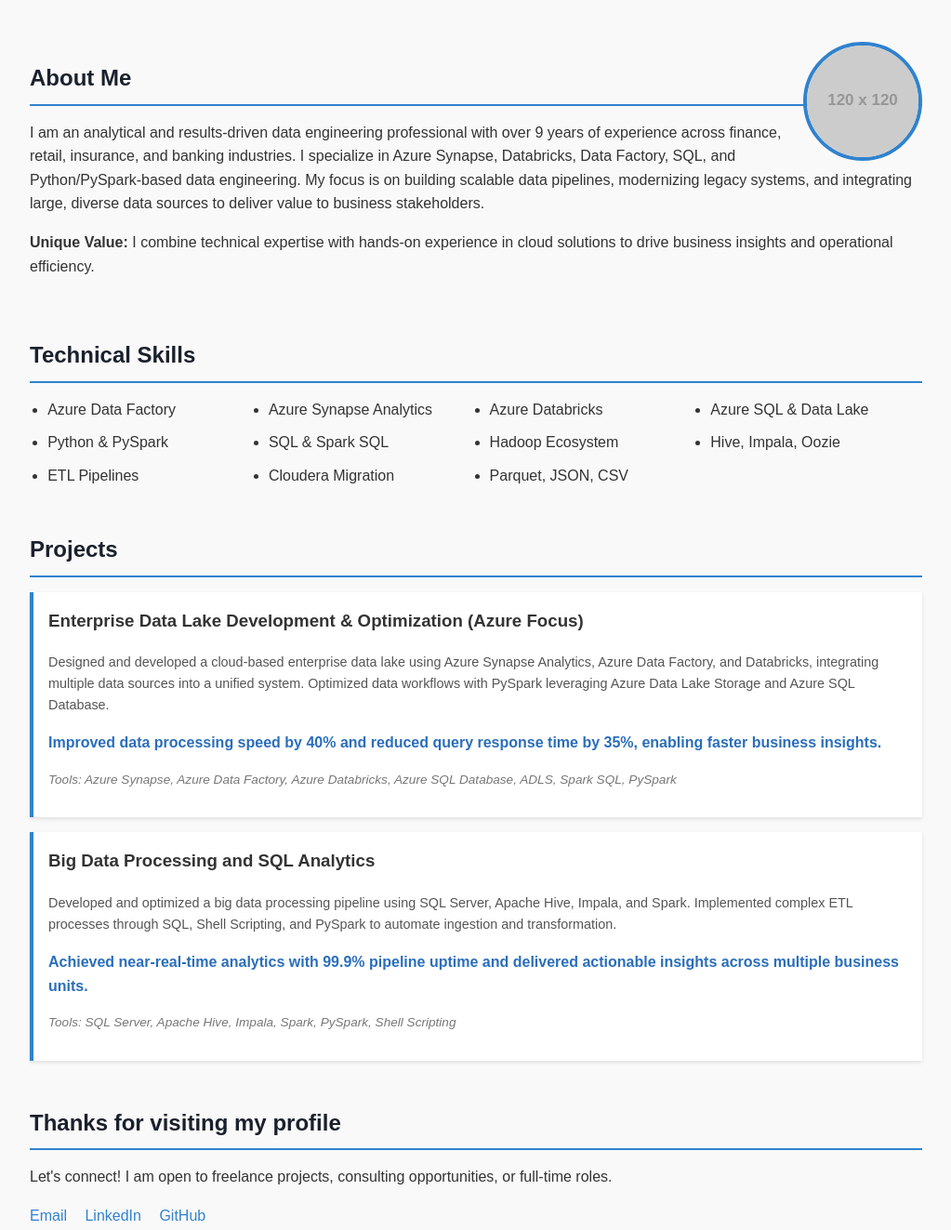
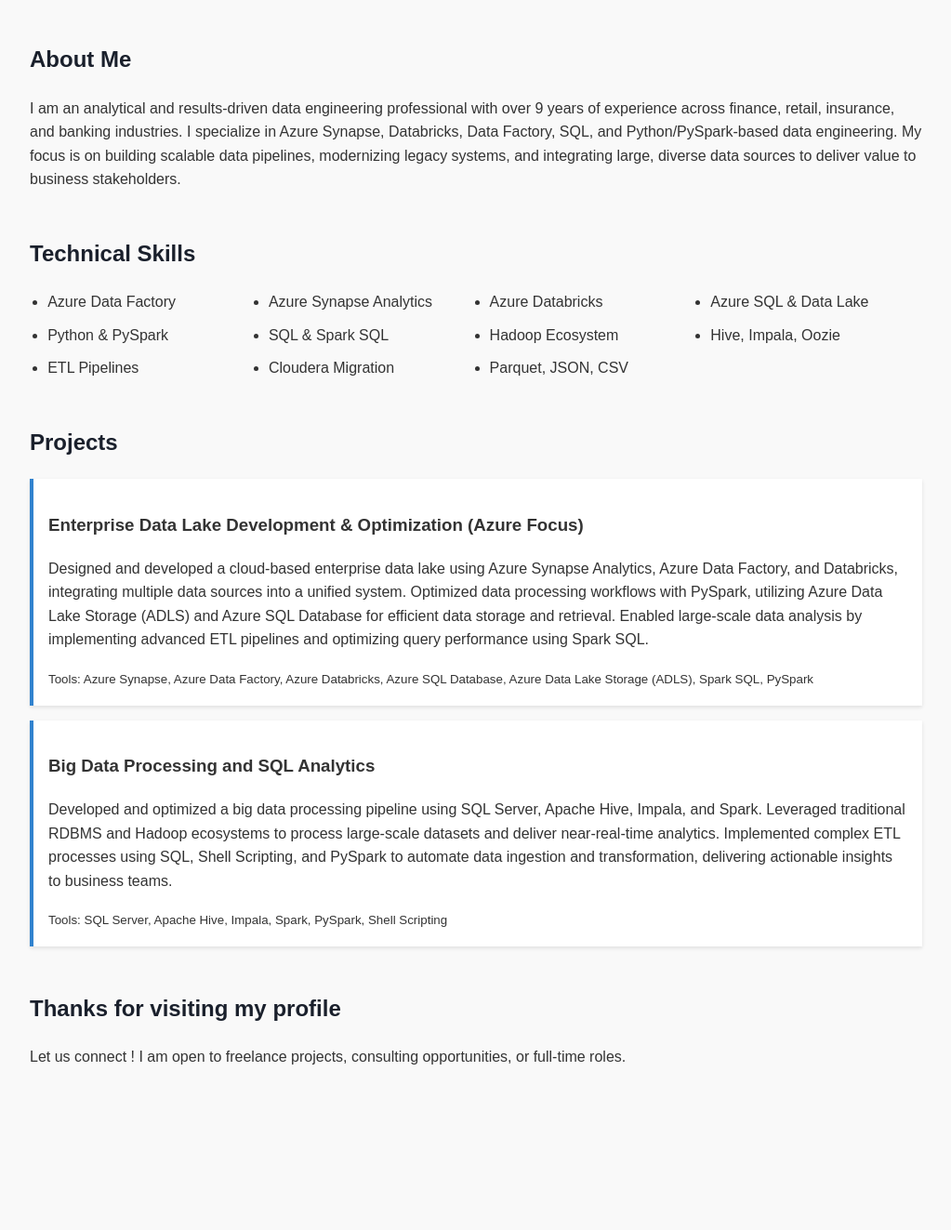
Before and after one commit to Maheshkundrapu16/data-engineer-portfolio, a plain HTML site: page index.html in a window 1280 px wide. Shown: the part 216-1539 px from the top of the page at 93% size, without its empty margins (128-1151 px from the left). After the commit the page ends 1446 px from the top, so only its background shows below. Drawn offline with Linux system fonts and the light colour scheme; placeholder pictures from the web are drawn by us.

Commit message:
Update index.html

```diff
--- a/index.html
+++ b/index.html
@@ -38,24 +38,6 @@
       border-left: 4px solid #3182ce;
       box-shadow: 0 2px 4px rgba(0, 0, 0, 0.1);
     }
-    .project h3 {
-      margin-top: 0;
-    }
-    .project-details {
-      font-size: 0.9rem;
-      color: #555;
-      margin: 0.5rem 0 1rem;
-    }
-    .project-tools {
-      font-style: italic;
-      font-size: 0.85rem;
-      color: #777;
-    }
-    .metrics {
-      margin-top: 0.8rem;
-      font-weight: bold;
-      color: #2a6ebb;
-    }
     .button {
       display: inline-block;
       margin-right: 10px;
@@ -65,36 +47,17 @@
       color: #fff;
       text-decoration: none;
       border-radius: 4px;
-      cursor: pointer;
     }
     .button-outline {
       background-color: transparent;
       border: 2px solid #3182ce;
       color: #3182ce;
-      cursor: pointer;
     }
     .contact a {
       display: inline-block;
       margin-right: 15px;
       color: #3182ce;
       text-decoration: none;
-    }
-    .profile-photo {
-      width: 120px;
-      height: 120px;
-      border-radius: 50%;
-      object-fit: cover;
-      border: 4px solid #3182ce;
-      float: right;
-      margin-left: 20px;
-    }
-    .about-section {
-      overflow: auto;
-    }
-    .section-title {
-      border-bottom: 2px solid #3182ce;
-      padding-bottom: 0.5rem;
-      margin-bottom: 1rem;
     }
   </style>
 </head>
@@ -106,11 +69,9 @@
       <p>Designing scalable, cloud-native data solutions with Azure, Spark, and Big Data.</p>
       <a class="button button-outline" href="#projects">View Projects</a>
     </header>
-
     <!-- About Section -->
-    <section id="about" class="about-section">
-      <img src="https://via.placeholder.com/120" alt="Profile Photo" class="profile-photo" />
-      <h2 class="section-title">About Me</h2>
+    <section id="about">
+      <h2>About Me</h2>
       <p>
         I am an analytical and results-driven data engineering professional with over 9 years of
         experience across finance, retail, insurance, and banking industries. I specialize in Azure
@@ -118,12 +79,10 @@
         focus is on building scalable data pipelines, modernizing legacy systems, and integrating
         large, diverse data sources to deliver value to business stakeholders.
       </p>
-      <p><strong>Unique Value:</strong> I combine technical expertise with hands-on experience in cloud solutions to drive business insights and operational efficiency.</p>
     </section>
-
     <!-- Skills Section -->
     <section id="skills">
-      <h2 class="section-title">Technical Skills</h2>
+      <h2>Technical Skills</h2>
       <ul>
         <li>Azure Data Factory</li>
         <li>Azure Synapse Analytics</li>
@@ -138,44 +97,25 @@
         <li>Parquet, JSON, CSV</li>
       </ul>
     </section>
-
     <!-- Projects Section -->
     <section id="projects">
-      <h2 class="section-title">Projects</h2>
-
+      <h2>Projects</h2>
       <div class="project">
         <h3>Enterprise Data Lake Development & Optimization (Azure Focus)</h3>
-        <p class="project-details">
-          Designed and developed a cloud-based enterprise data lake using Azure Synapse Analytics, Azure Data Factory, and Databricks, integrating multiple data sources into a unified system. Optimized data workflows with PySpark leveraging Azure Data Lake Storage and Azure SQL Database.
-        </p>
-        <p class="metrics">
-          Improved data processing speed by 40% and reduced query response time by 35%, enabling faster business insights.
-        </p>
-        <p class="project-tools">Tools: Azure Synapse, Azure Data Factory, Azure Databricks, Azure SQL Database, ADLS, Spark SQL, PySpark</p>
+        <p>Designed and developed a cloud-based enterprise data lake using Azure Synapse Analytics, Azure Data Factory, and Databricks, integrating multiple data sources into a unified system. Optimized data processing workflows with PySpark, utilizing Azure Data Lake Storage (ADLS) and Azure SQL Database for efficient data storage and retrieval. Enabled large-scale data analysis by implementing advanced ETL pipelines and optimizing query performance using Spark SQL.</p>
+        <small>Tools: Azure Synapse, Azure Data Factory, Azure Databricks, Azure SQL Database, Azure Data Lake Storage (ADLS), Spark SQL, PySpark</small>
       </div>
-
       <div class="project">
         <h3>Big Data Processing and SQL Analytics</h3>
-        <p class="project-details">
-          Developed and optimized a big data processing pipeline using SQL Server, Apache Hive, Impala, and Spark. Implemented complex ETL processes through SQL, Shell Scripting, and PySpark to automate ingestion and transformation.
-        </p>
-        <p class="metrics">
-          Achieved near-real-time analytics with 99.9% pipeline uptime and delivered actionable insights across multiple business units.
-        </p>
-        <p class="project-tools">Tools: SQL Server, Apache Hive, Impala, Spark, PySpark, Shell Scripting</p>
+        <p>Developed and optimized a big data processing pipeline using SQL Server, Apache Hive, Impala, and Spark. Leveraged traditional RDBMS and Hadoop ecosystems to process large-scale datasets and deliver near-real-time analytics. Implemented complex ETL processes using SQL, Shell Scripting, and PySpark to automate data ingestion and transformation, delivering actionable insights to business teams.</p>
+        <small>Tools: SQL Server, Apache Hive, Impala, Spark, PySpark, Shell Scripting</small>
       </div>
-
     </section>
-
     <!-- Contact Section -->
     <section id="contact">
-      <h2 class="section-title">Thanks for visiting my profile</h2>
-      <p>Let's connect! I am open to freelance projects, consulting opportunities, or full-time roles.</p>
-      <div class="contact">
-        <a href="mailto:your.email@example.com">Email</a>
-        <a href="https://www.linkedin.com/in/yourprofile" target="_blank" rel="noopener">LinkedIn</a>
-        <a href="https://github.com/yourgithubprofile" target="_blank" rel="noopener">GitHub</a>
-      </div>
+      <h2>Thanks for visiting my profile</h2>
+      <p>Let us connect ! I am open to freelance projects, consulting opportunities, or full-time roles.</p>
+
     </section>
   </div>
 </body>
```
